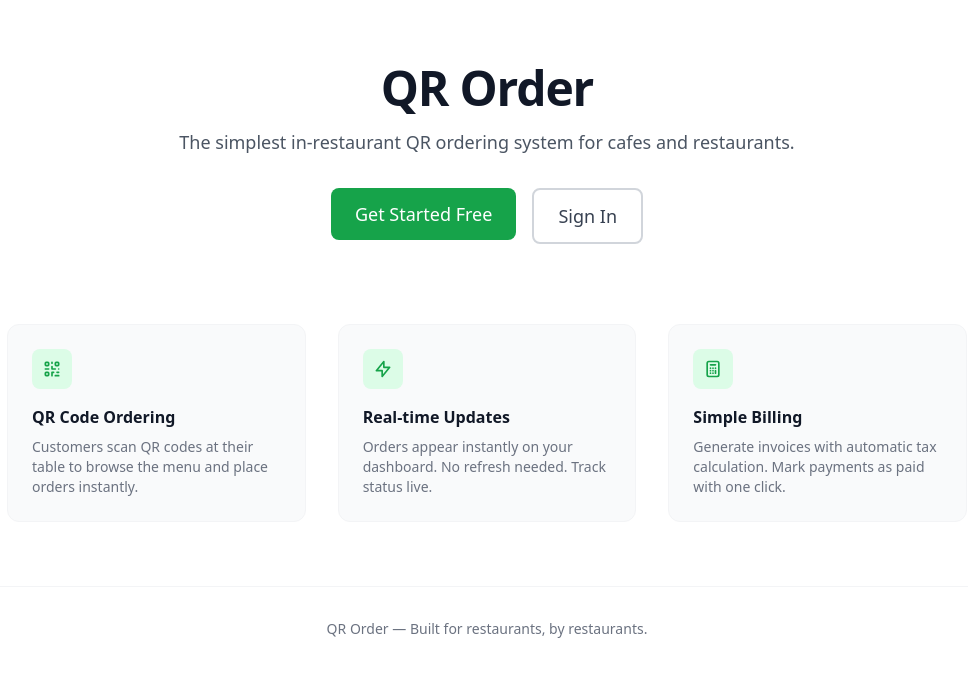
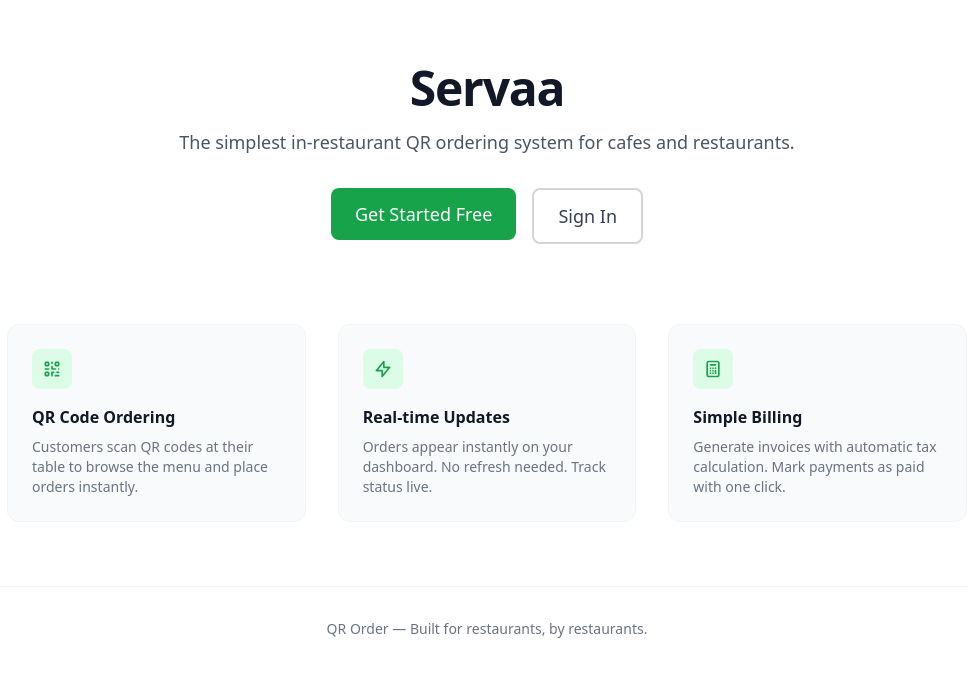
Before and after one commit to Sameer-jung/servaa, a Next.js app: page / in a window 1280 px wide. Shown: the top 674 px of the page, without its empty margins (153-1121 px from the left). Built offline with nearby package versions, Linux system fonts and the light colour scheme.

Commit message:
Title changed

```diff
--- a/src/app/page.tsx
+++ b/src/app/page.tsx
@@ -8,7 +8,7 @@ export default function HomePage() {
       <div className="mx-auto max-w-5xl px-4 py-16 sm:px-6 lg:px-8">
         <div className="text-center">
           <h1 className="text-4xl font-bold tracking-tight text-gray-900 sm:text-5xl">
-            QR Order
+            Servaa
           </h1>
           <p className="mt-4 text-lg text-gray-600">
             The simplest in-restaurant QR ordering system for cafes and restaurants.
```
